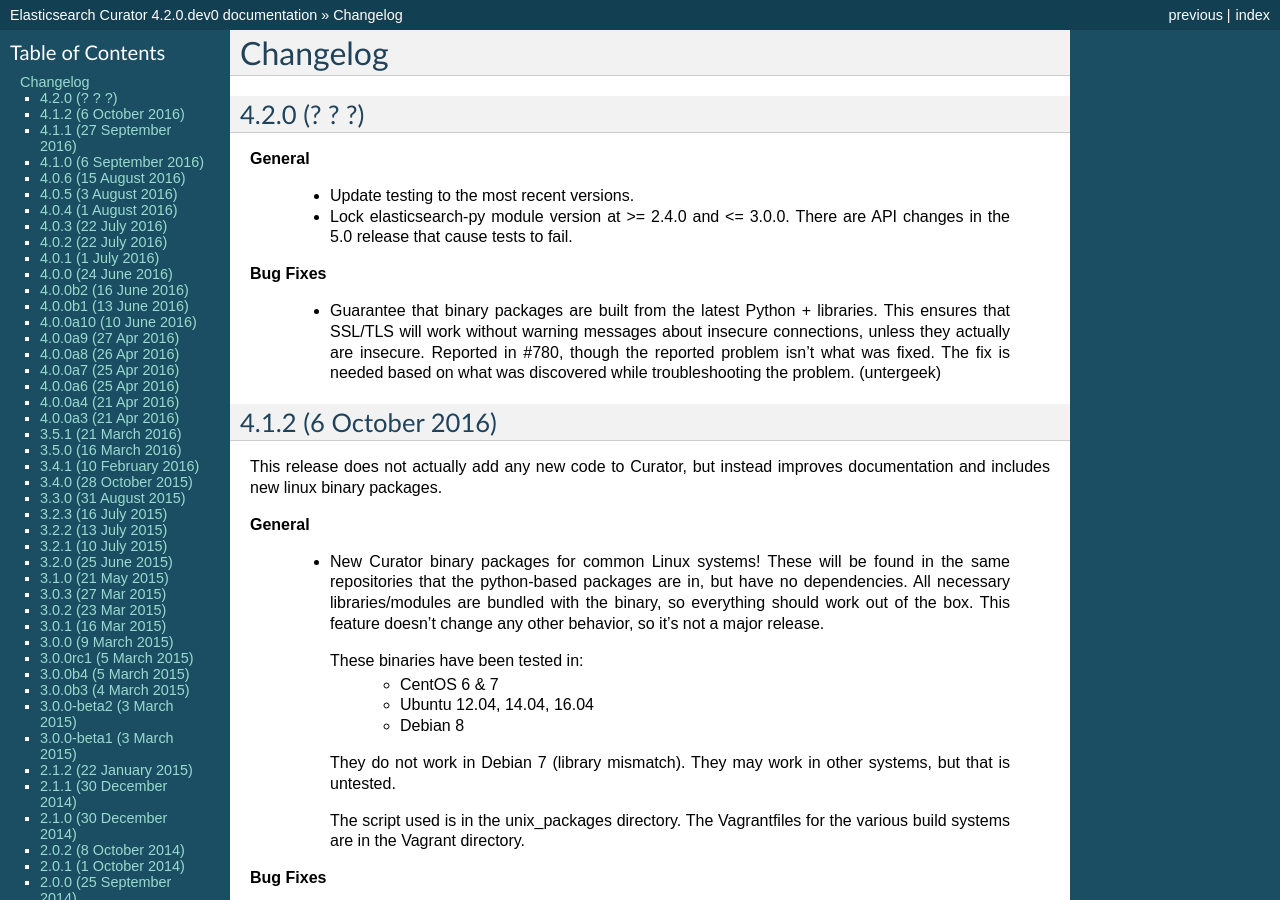
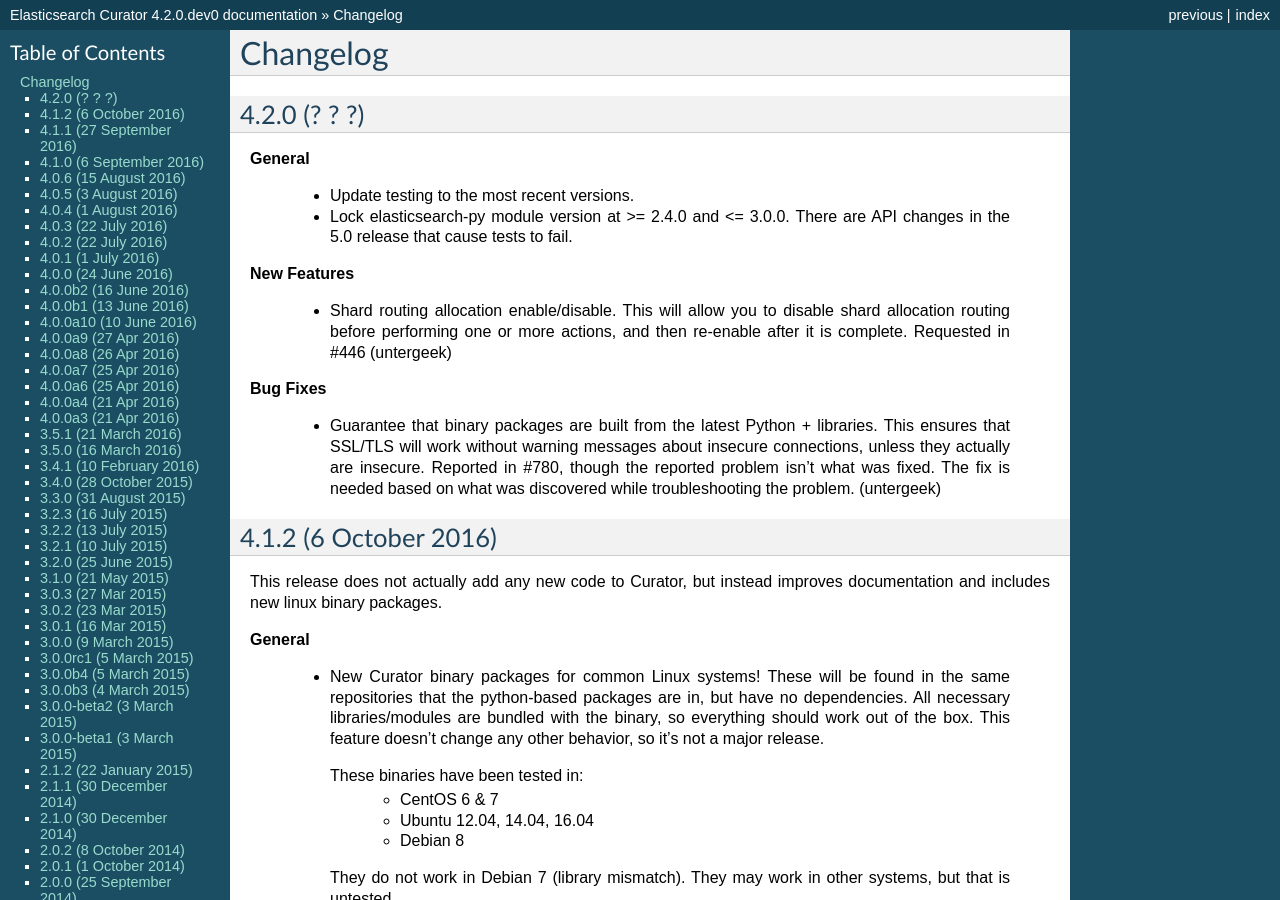
Before and after one commit to elastic/curator, a Sphinx documentation site: the page built from docs/Changelog.rst, in a window 1280 px wide and 900 px high. Built offline with Sphinx 7.4.7, drawn with Linux system fonts in a browser that asks for light colours.

Commit message:
Fix for rebase
Merging changes

```diff
--- a/docs/Changelog.rst
+++ b/docs/Changelog.rst
@@ -11,6 +11,12 @@
   * Update testing to the most recent versions.
   * Lock elasticsearch-py module version at >= 2.4.0 and <= 3.0.0.  There are
     API changes in the 5.0 release that cause tests to fail.
+
+**New Features**
+
+  * Shard routing allocation enable/disable. This will allow you to disable
+    shard allocation routing before performing one or more actions, and then
+    re-enable after it is complete. Requested in #446 (untergeek)
 
 **Bug Fixes**
 
```
